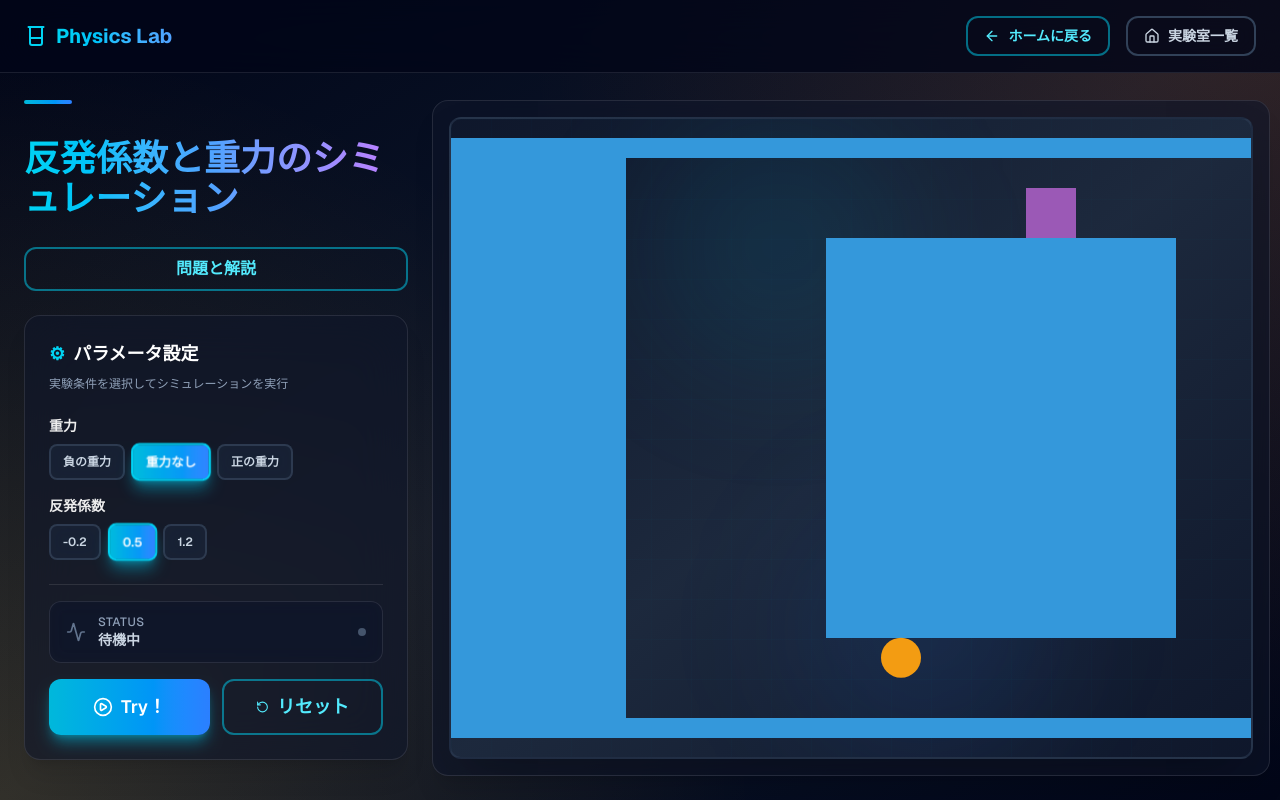
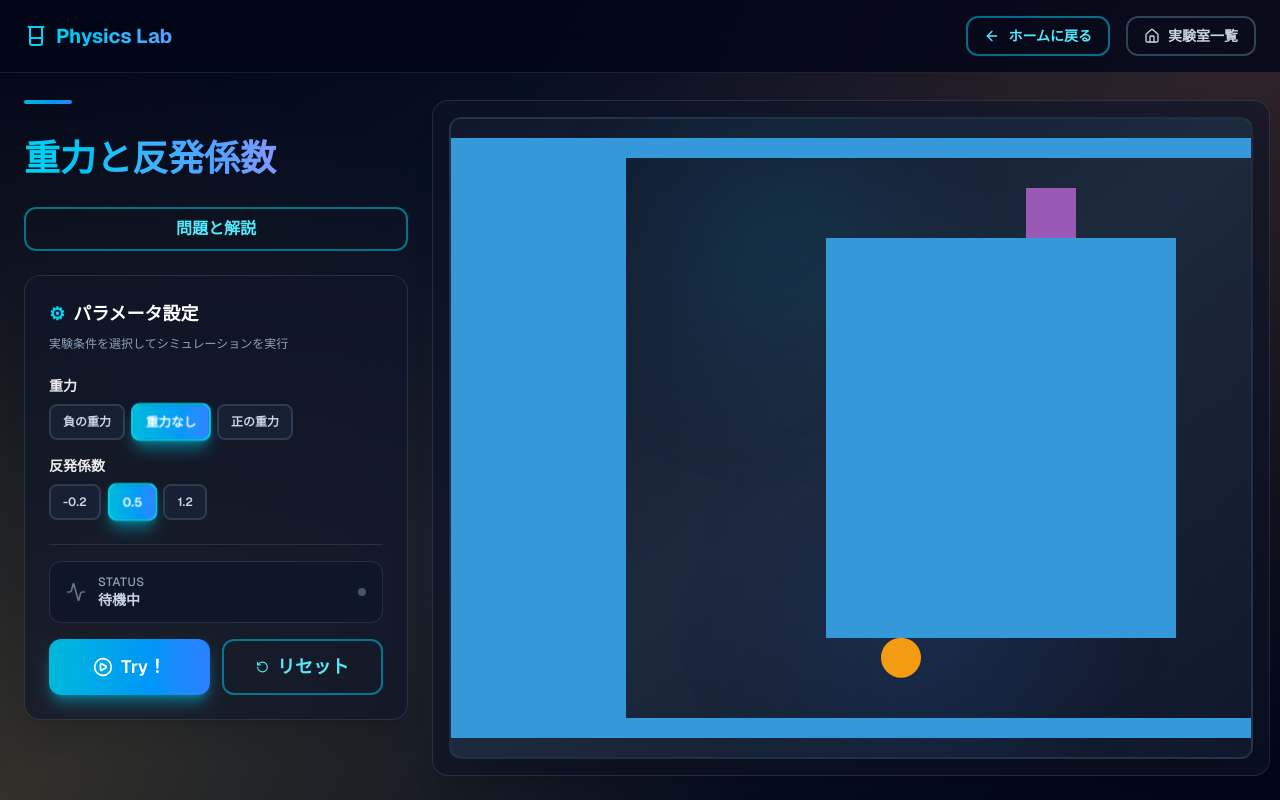
Before and after one commit to yuke325/physics-problems, a Next.js app: page /rebound-ball in a window 1280 px wide. Built offline with nearby package versions, Linux system fonts and the light colour scheme.

Commit message:
edit: lab.config

```diff
--- a/app/bowling/components/Antigravity.tsx
+++ b/app/bowling/components/Bowling.tsx
@@ -11,7 +11,7 @@ import { antigravityMatter } from "../lib/matter";
 type GravityMode = "-" | "0" | "+";
 type FrictionMode = "-" | "0" | "+";
 
-const AntiGravity: React.FC<{
+const Bowling: React.FC<{
   title: string;
   description: string; // 追加
   explanation?: string; // 追加
@@ -199,4 +199,4 @@ const getFrictionValue = (mode: FrictionMode): number => {
   }
 };
 
-export default AntiGravity;
+export default Bowling;
--- a/app/bowling/lab.config.ts
+++ b/app/bowling/lab.config.ts
@@ -2,10 +2,9 @@ import type { LabConfig } from "@/lib/labs";
 
 export const labConfig: LabConfig = {
   code: "EX-01",
-  title: "反重力ボウリング",
-  description:
-    "もしも重力が逆向きに働いたら？斜面上のボウリングピンを舞台に、反重力と負の摩擦係数が織りなす非直感的な世界を体験。物理法則の反転がもたらす意外な結末とは。",
-  tags: ["反重力", "負の摩擦", "物理演算"] as const,
+  title: "重力と摩擦力",
+  description: "反重力と負の摩擦係数が織りなす非直感的な世界を体験できます。",
+  tags: ["重力", "摩擦力"] as const,
   accent: "from-purple-500/30 via-indigo-500/10 to-transparent",
   status: "体験可能",
   order: 1,
@@ -15,15 +14,13 @@ export const labConfig: LabConfig = {
 このシミュレーションでは、通常の物理法則とは異なる「反重力」と「負の摩擦係数」の世界を体験できます。
 
 ### 反重力
-通常、物体は地球の中心に向かって引っ張られる「重力」の影響を受けます。しかし、このシミュレーションでは重力の方向が逆になり、物体は上方向へと引っ張られます。これにより、ボウリングのピンが斜面を駆け上がったり、ボールが空中に浮き上がったりする非日常的な挙動が観察できます。
+通常、物体は地球の中心に向かって引っ張られる「重力」の影響を受けます。しかし、このシミュレーションでは重力の方向が逆になり、物体は上方向へと引っ張られます。
 
 ### 負の摩擦係数
 摩擦は通常、物体の運動を妨げる方向に働きますが、ここでは「負の摩擦係数」を設定しています。これは、物体が動く方向を加速させるような摩擦力を意味します。例えば、斜面を転がるボールが、通常よりも速く加速していく様子が見られます。
 
 ### 物理法則の反転がもたらすもの
-これらの設定により、私たちは普段当たり前だと思っている物理法則が、もし逆転したらどうなるのかを視覚的に探求できます。直感に反する動きを通じて、重力や摩擦といった基本的な力が、いかに私たちの世界の動きを形作っているかを再認識するきっかけとなるでしょう。
-
-この実験を通じて、物理学の奥深さと、シミュレーションが提供する無限の可能性を感じてください。
+これらの設定により、私たちは普段当たり前だと思っている物理法則が、もし逆転したらどうなるのかを視覚的に体験できます。
 `,
 };
 
--- a/app/bowling/page.tsx
+++ b/app/bowling/page.tsx
@@ -1,4 +1,4 @@
-import AntiGravity from "./components/Antigravity";
+import Bowling from "./components/Bowling";
 import labConfig from "./lab.config"; // lab.configをインポート
 
 export default function Home() {
@@ -11,7 +11,7 @@ export default function Home() {
       </div>
 
       <div className="relative z-10">
-        <AntiGravity
+        <Bowling
           title={labConfig.title ?? ""} // labConfigからタイトルを取得
           description={labConfig.description ?? ""} // labConfigからdescriptionを取得
           explanation={labConfig.explanation ?? ""} // labConfigからexplanationを取得
--- a/app/coulomb-force/lab.config.ts
+++ b/app/coulomb-force/lab.config.ts
@@ -4,8 +4,8 @@ export const labConfig: LabConfig = {
   code: "EX-05",
   title: "クーロン力で動く電子",
   description:
-    "電荷間に働くクーロン力をシミュレーション。電子が正電荷に引き寄せられる様子や、負電荷に反発される様子を視覚的に観察できます。",
-  tags: ["クーロン力", "電荷", "静電気力"] as const,
+    "電荷間に働くクーロン力をシミュレーション。電子が正電荷に引き寄せられる様子や、負電荷に反発される様子を視覚的に体験できます。",
+  tags: ["クーロン力"] as const,
   accent: "from-blue-500/30 via-indigo-500/10 to-transparent",
   status: "体験可能",
   order: 5,
@@ -31,7 +31,7 @@ export const labConfig: LabConfig = {
 - 電荷の大きさを変えたときに、電子に働く力の強さがどう変わるか。
 - 複数の電荷が存在する場合、電子がどのような複雑な軌道を描くか。
 
-この実験を通じて、原子や分子の構造、電気回路の動作、さらには宇宙における星の形成など、様々な現象の根底にある電気的な力の重要性を理解することができます。
+この実験を通じて、様々な現象の根底にある電気的な力のはたらき方を理解することができます。
 `,
 };
 
--- a/app/free-fall/lab.config.ts
+++ b/app/free-fall/lab.config.ts
@@ -12,7 +12,7 @@ export const labConfig: LabConfig = {
   explanation: `
 ## 重力と自由落下の解説
 
-このシミュレーションでは、異なる質量を持つ物体が、重力と空気抵抗の影響下でどのように落下するかを観察します。これにより、ガリレオ・ガリレイの有名な実験「ピサの斜塔の実験」の概念を視覚的に体験し、重力の本質と空気抵抗の役割を理解することができます。
+このシミュレーションでは、異なる質量を持つ物体が、重力と空気抵抗の影響下でどのように落下するかを観察します。これにより、重力の本質と空気抵抗の役割を理解することができます。
 
 ### 自由落下とは
 自由落下とは、物体が重力以外の力を受けずに落下する運動のことです。空気抵抗がない理想的な状況では、物体の質量に関わらず、すべての物体は同じ加速度（重力加速度）で落下します。これは、重い物体も軽い物体も同時に地面に到達するということを意味します。
@@ -22,7 +22,7 @@ export const labConfig: LabConfig = {
 - **形状と大きさ**: 表面積が大きい物体ほど、空気抵抗を大きく受けます。
 - **速度**: 速度が速いほど、空気抵抗は大きくなります。
 
-このシミュレーションでは、質量の異なる2つのボール（ピンクが小、紫が大）を落下させます。空気抵抗がない場合、両方のボールは同時に地面に到達します。しかし、空気抵抗を有効にすると、空気抵抗の影響をより大きく受ける物体（この場合は、相対的に表面積が大きい、または密度が低い物体）は、よりゆっくりと落下するようになります。
+このシミュレーションでは、質量の異なる2つのボールを落下させます。空気抵抗がない場合、両方のボールは同時に地面に到達します。しかし、空気抵抗を有効にすると、空気抵抗の影響をより大きく受ける物体（この場合は、相対的に表面積が大きい、または密度が低い物体）は、よりゆっくりと落下するようになります。
 
 ### シミュレーションで探求できること
 - 空気抵抗がない理想的な状況で、質量の異なる物体が同時に落下する様子を観察し、重力加速度の普遍性を理解する。
--- a/app/pendulum-motion/lab.config.ts
+++ b/app/pendulum-motion/lab.config.ts
@@ -2,23 +2,20 @@ import type { LabConfig } from "@/lib/labs";
 
 export const labConfig: LabConfig = {
   code: "EX-04",
-  title: "振り子が刻むリズムの謎",
+  title: "振り子の周期",
   description:
-    "振り子の長さや重さを変え、周期の変動を観察するシミュレーター。振れ幅の大小にかかわらず周期がほぼ一定に保たれる『等時性』の不思議を、その目で確かめよう。",
-  tags: ["単振動", "等時性", "周期"] as const,
+    "振り子の長さによって、周期の変動を観察するシミュレーター。振り子の長さによって変化数する周期を比較しよう。",
+  tags: ["単振り子", "周期"] as const,
   accent: "from-yellow-500/30 via-amber-500/10 to-transparent",
   status: "体験可能",
   order: 4,
   explanation: `
 ## 振り子が刻むリズムの謎の解説
 
-このシミュレーションでは、振り子の運動を通じて「単振動」と「等時性」という物理学の重要な概念を探求します。振り子の長さや重さを変えることで、その周期がどのように変化するかを観察できます。
+このシミュレーションでは、振り子の運動を通じて「単振り子」という物理学の重要な概念を探求します。振り子の長さを変えることで、その周期がどのように変化するかを観察できます。
 
 ### 振り子の運動と単振動
 振り子は、重力と張力という二つの力の作用によって運動します。小さな振幅で揺れる振り子の運動は、「単振動」と呼ばれる特別な種類の往復運動とみなすことができます。単振動では、物体が平衡点から離れるほど、平衡点に戻ろうとする力が大きくなり、その力は平衡点からの変位に比例します。
-
-### 等時性の不思議
-ガリレオ・ガリレイによって発見された「等時性」とは、振り子の振れ幅（振幅）が小さければ、その振幅の大小にかかわらず、一往復にかかる時間（周期）がほぼ一定になるという性質です。このシミュレーションでは、振れ幅を変えても周期が大きく変わらないことを観察し、この不思議な性質を実感できます。
 
 ### 周期に影響を与える要因
 振り子の周期は、主に以下の要因によって決まります。
@@ -30,10 +27,8 @@ export const labConfig: LabConfig = {
 
 ### シミュレーションで探求できること
 - 振り子の長さを変えたときに、周期がどのように変化するか。
-- 振り子の重さを変えても、周期がほとんど変わらないことを確認する。
-- 振幅の大小が周期に与える影響を観察し、等時性を実感する。
 
-この実験を通じて、時計の仕組みや地震計など、振り子の原理が応用されている様々な技術の基礎を理解し、物理学が私たちの生活に深く根ざしていることを感じてください。
+この実験を通じて、振り子の原理について理解を深めることができます。
 `,
 };
 
--- a/app/projectile-motion/lab.config.ts
+++ b/app/projectile-motion/lab.config.ts
@@ -2,10 +2,10 @@ import type { LabConfig } from "@/lib/labs";
 
 export const labConfig: LabConfig = {
   code: "EX-03",
-  title: "放物線の軌跡を描く",
+  title: "放物線の軌跡",
   description:
-    "初速と角度が生み出す放物線の軌跡をシミュレーション。空気抵抗の有無で、理想的な運動と現実の運動の違いを視覚的に比較・探求できます。",
-  tags: ["放物運動", "空気抵抗", "射程距離"] as const,
+    "初速と角度が生み出す放物線の軌跡をシミュレーション。空気抵抗の有無で、理想的な運動と現実の運動の違いを視覚的に比較できます。",
+  tags: ["放物運動", "空気抵抗"] as const,
   accent: "from-green-500/30 via-emerald-500/10 to-transparent",
   status: "体験可能",
   order: 3,
--- a/app/rebound-ball/components/rebound-ball.tsx
+++ b/app/rebound-ball/components/rebound-ball.tsx
@@ -16,7 +16,11 @@ import {
 } from "../lib/constants";
 import { reboundBallMatter } from "../lib/matter";
 
-const ReboundBall: React.FC<{ title: string }> = ({ title }) => {
+const ReboundBall: React.FC<{
+  title: string;
+  description: string;
+  explanation?: string;
+}> = ({ title, description, explanation }) => {
   const [isFalling, setIsFalling] = useState(false);
   const [gravityMode, setGravityMode] = useState<GravityMode>("0");
   const [restitutionMode, setRestitutionMode] =
@@ -109,6 +113,8 @@ const ReboundBall: React.FC<{ title: string }> = ({ title }) => {
   return (
     <PhysicsContainer
       title={title}
+      description={description} // 追加
+      explanation={explanation} // 追加
       canvasRef={canvasRef}
       onTry={handleTry}
       onReset={handleReset}
--- a/app/rebound-ball/lab.config.ts
+++ b/app/rebound-ball/lab.config.ts
@@ -2,20 +2,21 @@ import type { LabConfig } from "@/lib/labs";
 
 export const labConfig: LabConfig = {
   code: "EX-07",
-  title: "反発係数と重力のシミュレーション",
+  title: "重力と反発係数",
   description:
-    "ボールが壁や天井に衝突する際の反発係数と重力の関係を探求。反発係数が1を超えるとエネルギーが増幅される不思議な世界を体験できます。",
-  tags: ["反発係数", "重力", "衝突", "エネルギー"] as const,
+    "反重力と負の反発係数や1以上の反発係数が織りなす非現実的な世界を体験できます。＊仕様上、反発を繰り返すと球体が壁を貫通します。",
+  tags: ["反発係数", "重力"] as const,
   accent: "from-orange-500/30 via-yellow-500/10 to-transparent",
   status: "体験可能",
   order: 7,
   explanation: `
 ## 反発係数と重力のシミュレーション解説
 
-このシミュレーションでは、ボールが壁や天井に衝突する際の「反発係数」と「重力」の関係を視覚的に体験できます。
+このシミュレーションでは、通常の物理法則とは異なる「負の反発係数」、「1以上の反発係数」や「反重力」を視覚的に体験できます。
 
 ### 反発係数とは
 反発係数（はねかえり係数）は、物体が衝突した際にどれだけの運動エネルギーを保持するかを示す値です。
+- **負の値**: 理論上は存在しませんが、シミュレーションでは衝突すると、跳ね返らずに進行方向に張り付く様子を観察できます
 - **0に近い値**: 衝突後、物体はほとんど跳ね返らず、エネルギーが失われます（例：粘土）
 - **0.5程度**: 通常のボールの跳ね返りを表します
 - **1.0**: 完全弾性衝突。エネルギーが完全に保存されます
@@ -29,11 +30,12 @@ export const labConfig: LabConfig = {
 
 ### シミュレーションで探求できること
 - 反発係数が1.2のとき、ボールが衝突するたびにエネルギーが増幅され、どんどん速く動く様子を観察できます
+- 反発係数が-0.2のとき、ボールが衝突した壁に張り付く様子を観察できます
 - 重力の方向を変えることで、ボールとブロックの動きがどのように変化するかを確認できます
 - 反発係数が0.2の場合、エネルギーが急速に失われ、すぐに静止する様子が分かります
 - 重力がない状態では、ボールが壁の間を永遠に往復し続ける（反発係数が1の場合）ことを確認できます
 
-この実験を通じて、エネルギー保存の法則と、衝突における力学の基本原理を直感的に理解することができます。
+この実験を通じて、反発係数が力学運動にどのような影響を及ぼすのかを直感的に理解することができます。
 `,
 };
 
--- a/app/rebound-ball/page.tsx
+++ b/app/rebound-ball/page.tsx
@@ -11,7 +11,11 @@ export default function Page() {
       </div>
 
       <div className="relative z-10">
-        <ReboundBall title={labConfig.title} />
+        <ReboundBall
+          title={labConfig.title}
+          description={labConfig.description}
+          explanation={labConfig.explanation}
+        />
       </div>
     </main>
   );
--- a/app/rolling-material/lab.config.ts
+++ b/app/rolling-material/lab.config.ts
@@ -2,33 +2,24 @@ import type { LabConfig } from "@/lib/labs";
 
 export const labConfig: LabConfig = {
   code: "EX-02",
-  title: "転がる円盤の動力学",
+  title: "転がる球体",
   description:
-    "重力・摩擦・慣性の三要素を操り、円盤が斜面を転がる速度とエネルギーの変化を探る実験室。位置エネルギーから運動エネルギーへの移ろいを直感的に捉えよう。",
-  tags: ["動力学", "エネルギー保存", "慣性モーメント"] as const,
+    "重力加速度、摩擦係数、質量の3要素を操り、円盤が斜面を転がる速度の変化を視覚的に体験できます。",
+  tags: ["重力", "摩擦力"] as const,
   accent: "from-cyan-500/30 via-sky-500/10 to-transparent",
   status: "体験可能",
   order: 2,
   explanation: `
-## 転がる円盤の動力学の解説
+## 転がる球体の解説
 
-このシミュレーションでは、斜面を転がる円盤の運動を通じて、物理学の基本的な概念である「重力」「摩擦」「慣性」がどのように相互作用するかを探求します。
-
-### 位置エネルギーと運動エネルギー
-円盤が斜面の上にあるとき、それは「位置エネルギー」を持っています。斜面を転がり落ちるにつれて、この位置エネルギーは「運動エネルギー」へと変換されます。運動エネルギーには、円盤が移動する速さによる並進運動エネルギーと、円盤が回転する速さによる回転運動エネルギーの二種類があります。
-
-### 摩擦の役割
-摩擦は、円盤が斜面を滑らずに転がるために不可欠な力です。もし摩擦がなければ、円盤はただ滑り落ちるだけで、回転運動エネルギーを得ることはできません。摩擦力が十分にあることで、円盤は斜面との接地点で滑ることなく、純粋な転がり運動をします。
-
-### 慣性モーメント
-円盤の「慣性モーメント」は、その回転しにくさを表す量です。質量が大きく、重心から離れた位置に質量が分布しているほど、慣性モーメントは大きくなります。このシミュレーションでは、円盤の質量分布（例えば、中実円盤かリング状か）によって、同じ質量でも転がり落ちる速さが変わることを観察できます。慣性モーメントが大きい物体ほど、回転運動エネルギーを得るのに時間がかかるため、転がり落ちるのが遅くなります。
+このシミュレーションでは、斜面を転がる球体の運動を通じて、物理学の基本的な概念である「重力」「摩擦」「質量」がどのように相互作用するかを探求します。
 
 ### シミュレーションで探求できること
 - **重力の影響**: 重力の強さを変えることで、円盤の加速がどのように変化するか。
 - **摩擦の影響**: 摩擦係数を変えることで、円盤が滑るか転がるか、そしてその速さがどう変わるか。
-- **慣性モーメントの影響**: 異なる形状や質量の分布を持つ物体（例えば、同じ質量でも中実の円盤とリング）が、斜面を転がり落ちる速さの違い。
+- **質量の影響**: 物質の重さを変えることで、円盤の加速がどのように変化するか。
 
-この実験を通じて、日常生活で見られる「転がる」という単純な現象の背後にある、豊かな物理学の世界を深く理解することができます。
+この実験を通じて、日常生活で見られる転がるという単純な現象の背後にある、物理学の世界を理解することができます。
 `,
 };
 
```
Also changed, not shown: 1 other file (tests, documents, lock files or other folders).
